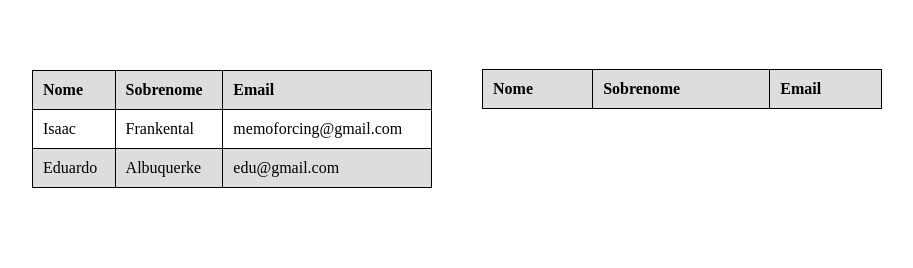
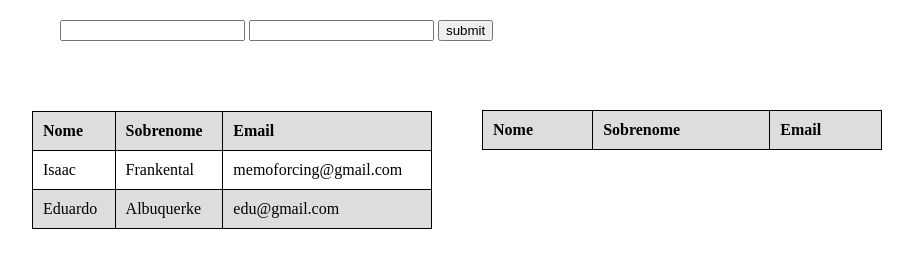
Before and after one commit to memoforcing/septembre, a plain HTML site: page twotables.html in a window 1280 px wide. Shown: the whole page, without its empty margins (208-1121 px from the left). Drawn offline with Linux system fonts and the light colour scheme.

Commit message:
Add files via upload

```diff
--- a/twotables.css
+++ b/twotables.css
@@ -16,6 +16,14 @@ tr:nth-child(even) {
 
 tr:nth-child(odd) {
     background-color: #ddd;
+}
+
+.admiral{
+    display: flex;
+    justify-content: left;
+    align-items: left;
+    margin-left: 260px;
+    margin-top: 20px;
 }
 
 .general{
--- a/twotables.html
+++ b/twotables.html
@@ -9,7 +9,15 @@
 
 </head>
 <body>
+    <div class="admiral">
+        <div class="textInput">
+            <input type="text" id="fname" name="fname">
+            <input type="text" id="lname" name="lname">
+            <input type="submit" value="submit">
+        </div>
+    </div>
     <div class="general">
+
         <div class="tableCentered1">
             <table>
                 <tr>
```
